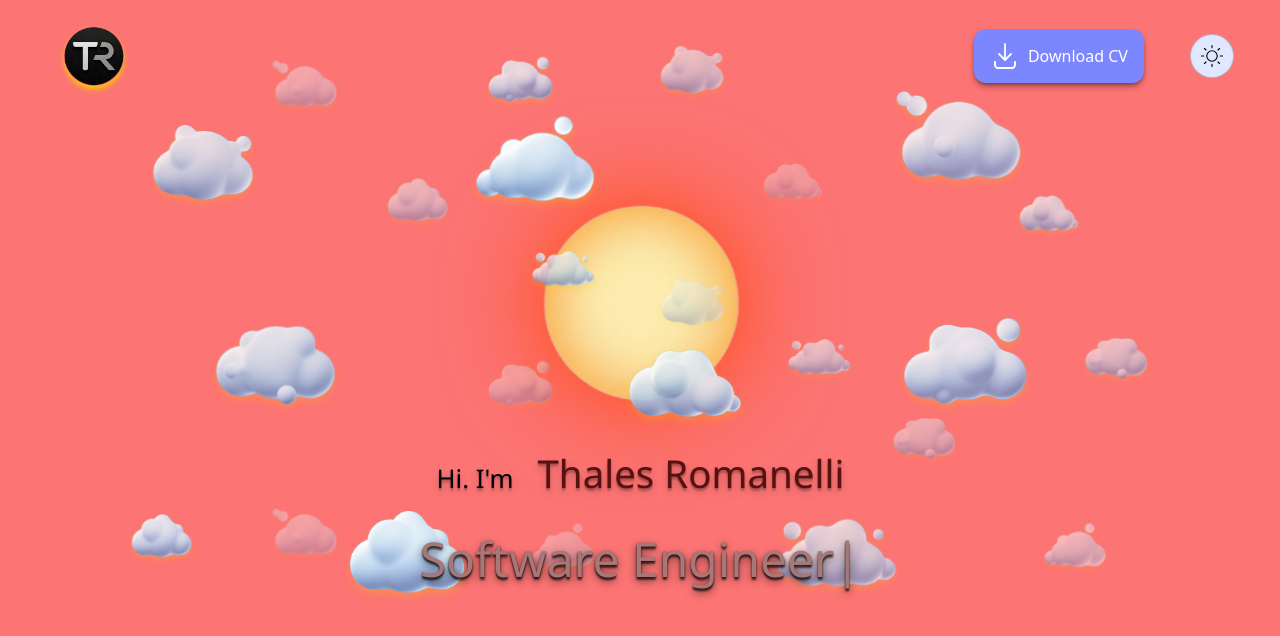
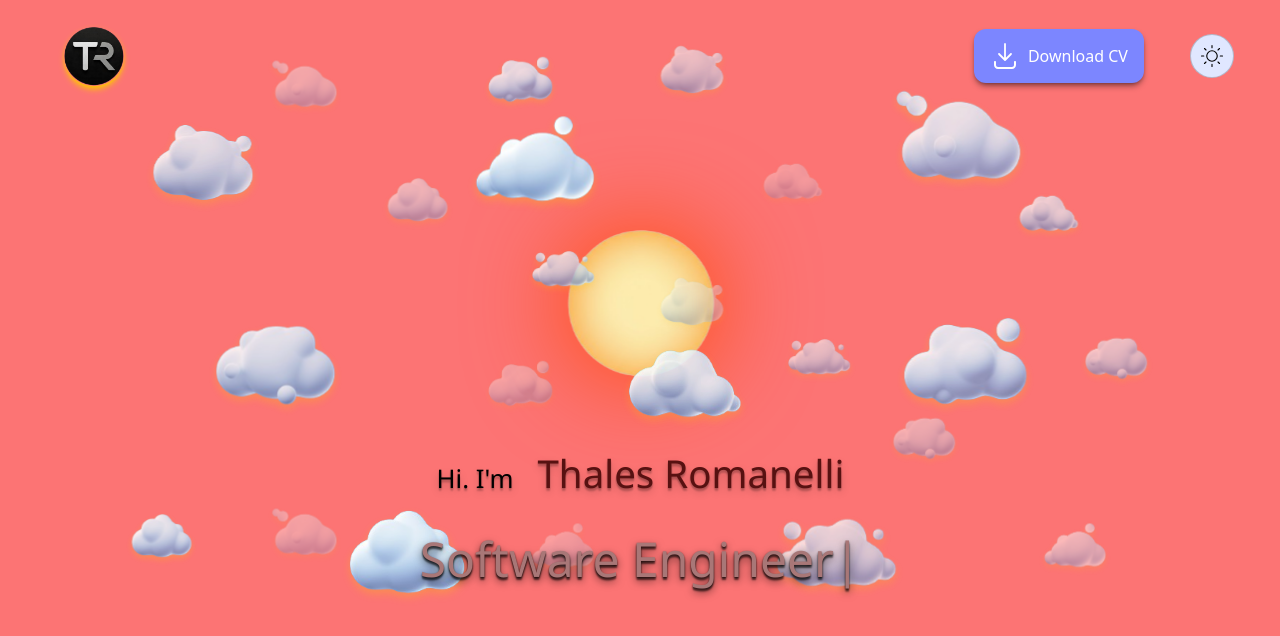
Before and after one commit to Roman-elli/my-portfolio, a React (Vite) app: page / in a window 1280 px wide. Shown: the top 636 px of the page. Built offline with nearby package versions, Linux system fonts and the light colour scheme; a web font is replaced by a local one.

Commit message:
feat(sky-background-component): create cloud component encapsulating all cloud configuration

```diff
--- a/src/components/sky/Sky.tsx
+++ b/src/components/sky/Sky.tsx
@@ -1,5 +1,6 @@
 import { useState, useEffect } from "react";
 import "./Sky.css";
+import Clouds from "./../ui/cloud/Clouds.tsx";
 import Sun from "../../assets/images/sky/sun.png";
 import Moon from "../../assets/images/sky/moon.png";
 import cloudA from "../../assets/images/clouds/cloudA.png";
@@ -11,11 +12,11 @@ import cloudF from "../../assets/images/clouds/cloudF.png";
 import cloudG from "../../assets/images/clouds/cloudG.png";
 import cloudH from "../../assets/images/clouds/cloudH.png";
 
-type SkyProps = {
+export type SkyProps = {
   mode: "light" | "dark";
 };
 
-type Cloud = {
+export type Cloud = {
   src: string;
   animate: string;
   pt: string;
@@ -238,12 +239,12 @@ function Sky({ mode }: SkyProps) {
   }, [mode]);
 
   return (
-    <div className="flex w-full h-full fixed">
-      <div className="flex items-center justify-center w-full h-full pb-[15%] animate-scalePulse">
+    <>
+      <div className="flex items-center justify-center w-full h-full fixed pb-[15%] animate-scalePulse">
         <img
           src={Sun}
           alt="Bright yellow sun in the sky"
-          className={`w-[60vh] h-auto transition-all duration-2500 ease-in-out fixed drop-shadow-[0_0_50px_#FF4500]
+          className={`w-[45vh] h-auto transition-all duration-2500 ease-in-out fixed drop-shadow-[0_0_50px_#FF4500]
                   ${sunVisible ? "" : "translate-y-[135%] drop-shadow-none opacity-0"}
                 `}
         />
@@ -251,39 +252,20 @@ function Sky({ mode }: SkyProps) {
         <img
           src={Moon}
           alt="Bright white moon in the sky"
-          className={`w-[60vh] h-auto transition-all duration-2500 ease-in-out fixed
+          className={`w-[45vh] h-auto transition-all duration-2500 ease-in-out fixed
                   ${moonVisible ? "drop-shadow-[0_0_50px_#7F9CF5]" : "translate-y-[135%] drop-shadow-none opacity-0"}
                 `}
         />
       </div>
+
       {back_clouds.map((cloud, i) => (
-        <div
-          key={i}
-          className={`fixed ${cloud.pt} ${cloud.pl} ${cloud.animate}`}
-        >
-          <img
-            src={cloud.src}
-            alt={`Cloud back ${i + 1}`}
-            className={`w-[clamp(80px,6vw,140px)] h-auto transition-all duration-2000 ease-in-out fixed animate-scalePulse drop-shadow-yellow-400/30 drop-shadow-md
-              ${sunVisible ? `${cloud.opacity}` : `${cloud.initialTranslate} opacity-0`}`}
-          />
-        </div>
+        <Clouds key={i} cloud={cloud} visible={sunVisible} back />
       ))}
 
       {clouds.map((cloud, i) => (
-        <div
-          key={i}
-          className={`fixed ${cloud.pt} ${cloud.pl} ${cloud.animate}`}
-        >
-          <img
-            src={cloud.src}
-            alt={`Cloud ${i + 1}`}
-            className={`w-[clamp(110px,12vw,200px)] min-w-[5vw] h-auto transition-all duration-3000 ease-in-out fixed animate-scalePulse drop-shadow-yellow-400/30 drop-shadow-lg
-              ${sunVisible ? `${cloud.opacity}` : `${cloud.initialTranslate} opacity-0`}`}
-          />
-        </div>
+        <Clouds key={i} cloud={cloud} visible={sunVisible} />
       ))}
-    </div>
+    </>
   );
 }
 
--- /dev/null
+++ b/src/components/ui/cloud/Clouds.tsx
@@ -0,0 +1,25 @@
+import type { Cloud as CloudType } from "./../../sky/Sky.tsx"; // importa o tipo Clouds
+import React from "react";
+
+interface CloudProps {
+  cloud: CloudType;
+  visible: boolean;
+  back?: boolean;
+}
+
+const Clouds: React.FC<CloudProps> = ({ cloud, visible, back = false }) => {
+  return (
+    <div className={`fixed ${cloud.pt} ${cloud.pl} ${cloud.animate}`}>
+      <img
+        src={cloud.src}
+        alt={back ? "Clouds back" : "Clouds"}
+        className={`h-auto transition-all ease-in-out fixed animate-scalePulse drop-shadow-yellow-400/30
+          ${back ? "w-[clamp(80px,6vw,140px)] drop-shadow-md duration-2000" : "w-[clamp(110px,12vw,200px)] drop-shadow-lg duration-3000"}
+          ${visible ? cloud.opacity : `${cloud.initialTranslate} opacity-0`}
+        `}
+      />
+    </div>
+  );
+};
+
+export default Clouds;
```
